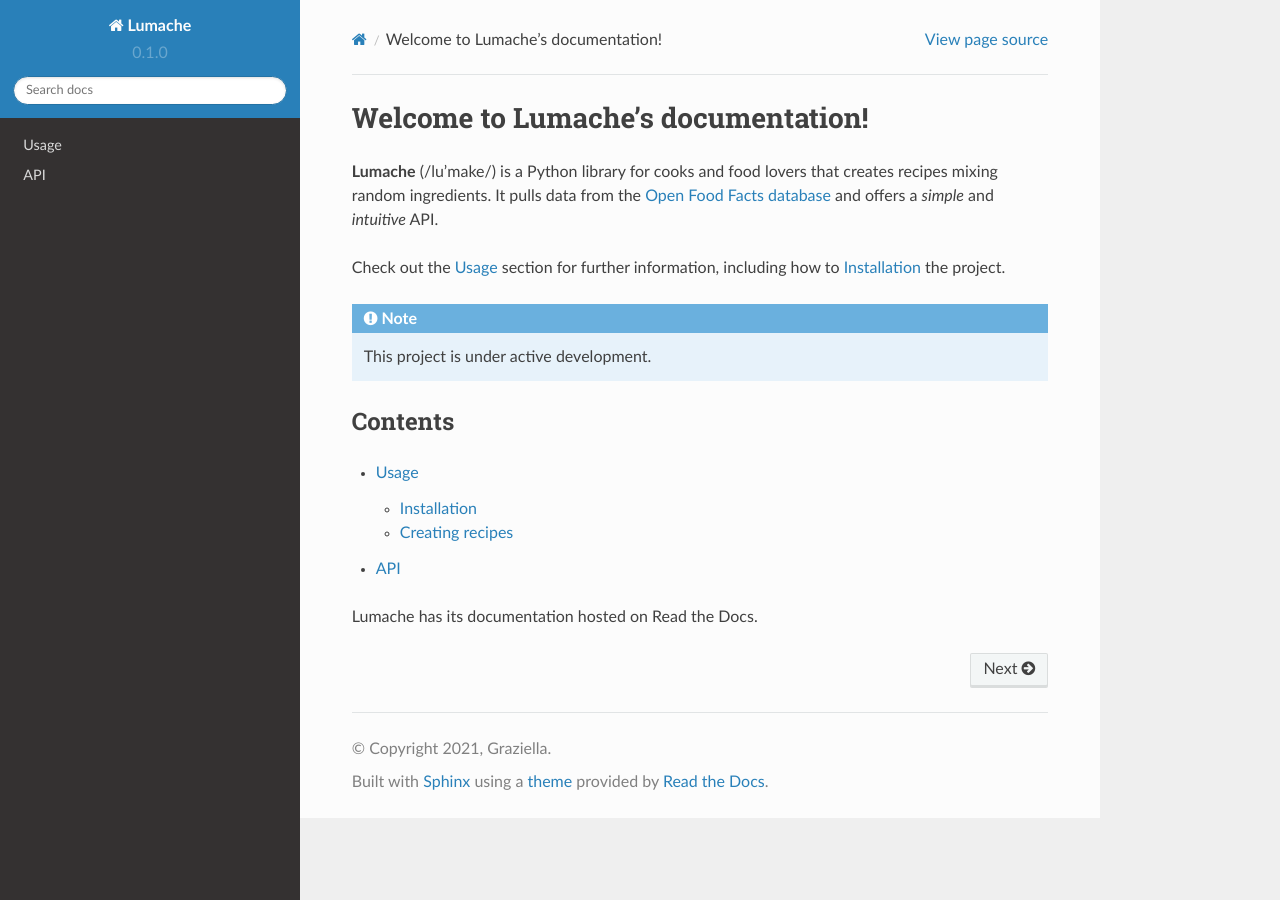
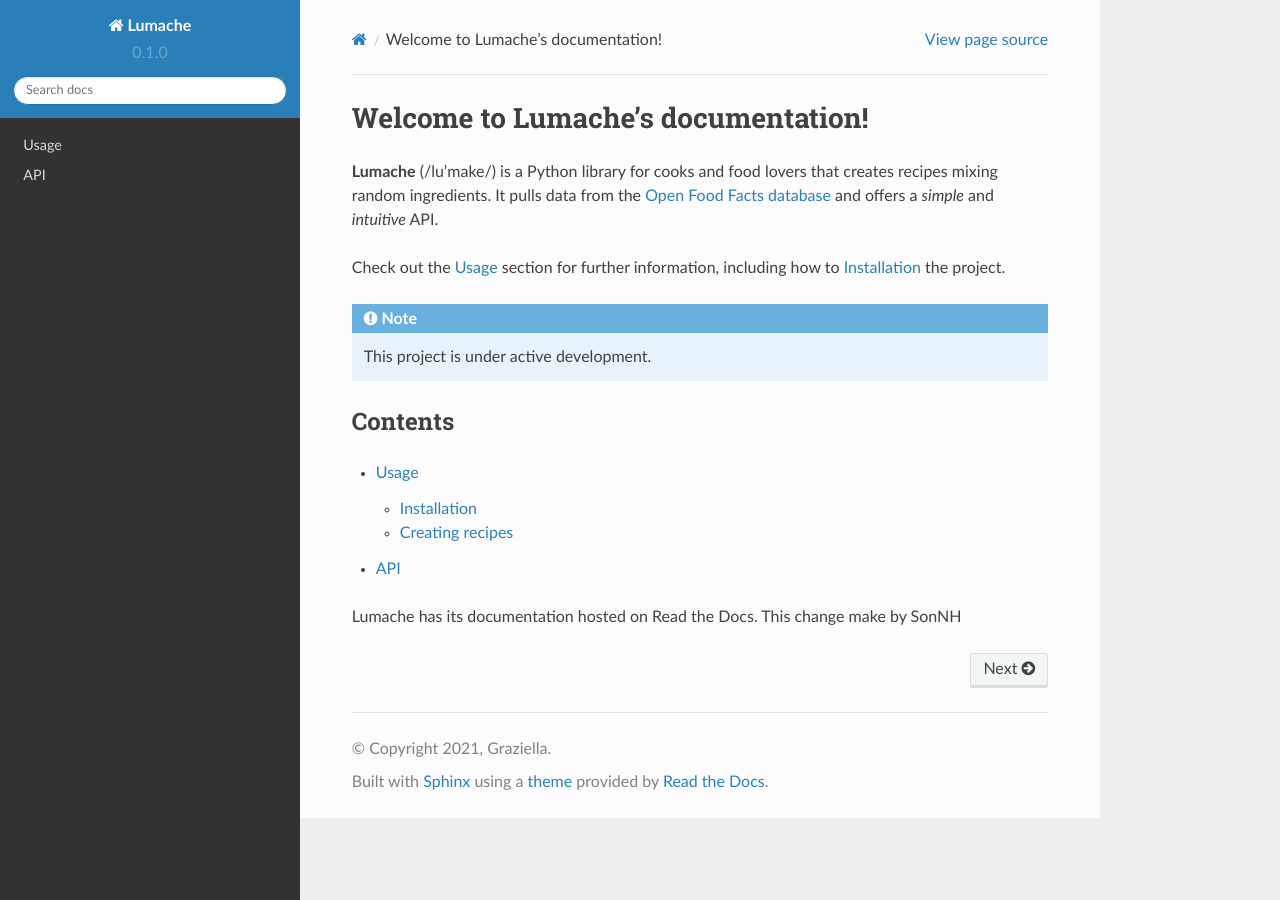
Before and after one commit to nhson/longlifelearning, a Sphinx documentation site: the page built from docs/source/index.rst, in a window 1280 px wide. Built offline with Sphinx 7.4.7 and the Read the Docs theme 2.0.0, drawn with Linux system fonts in a browser that asks for light colours.

Commit message:
Update index.rst

```diff
--- a/docs/source/index.rst
+++ b/docs/source/index.rst
@@ -21,3 +21,4 @@ Contents
    usage
    api
 Lumache has its documentation hosted on Read the Docs.
+This change make by SonNH
```
